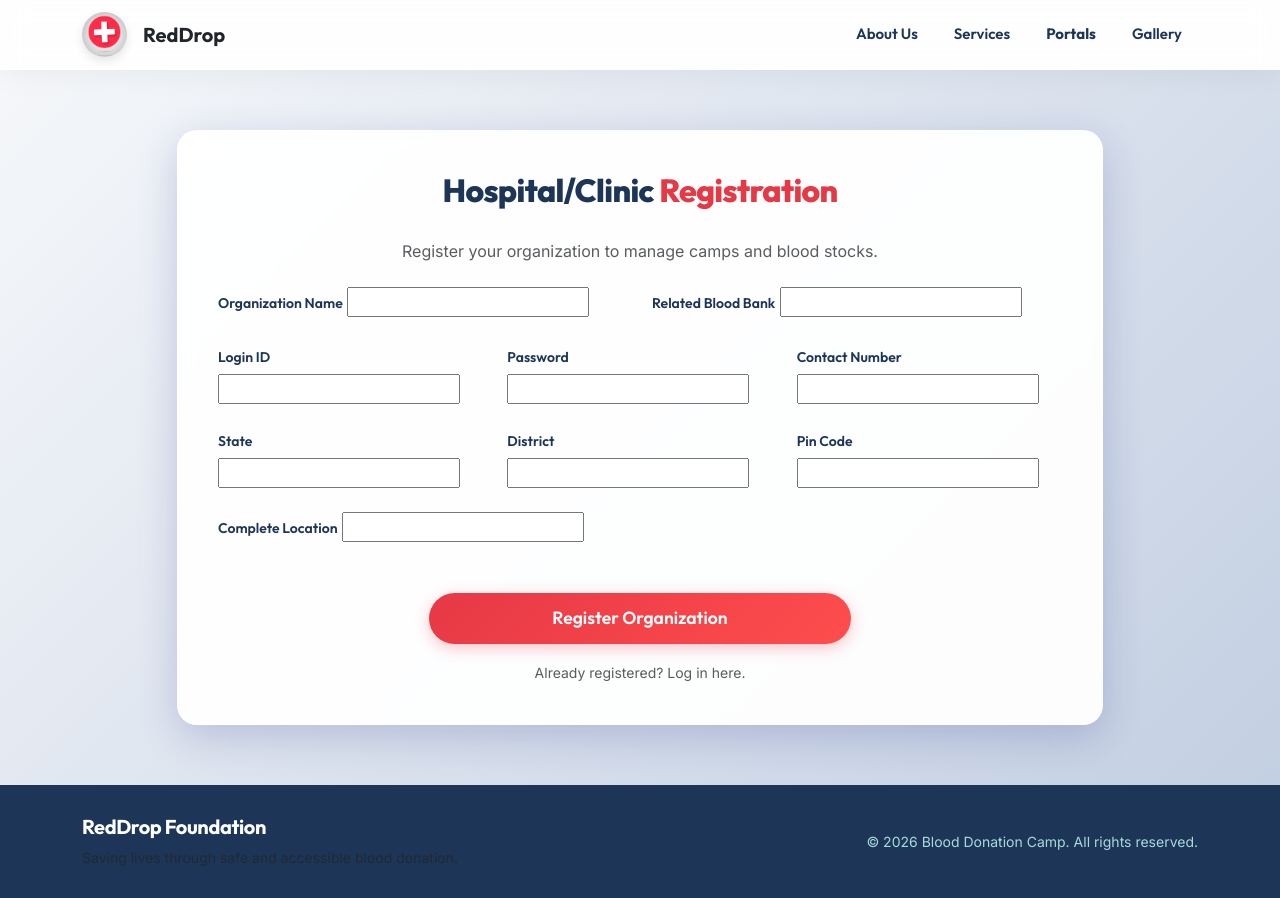
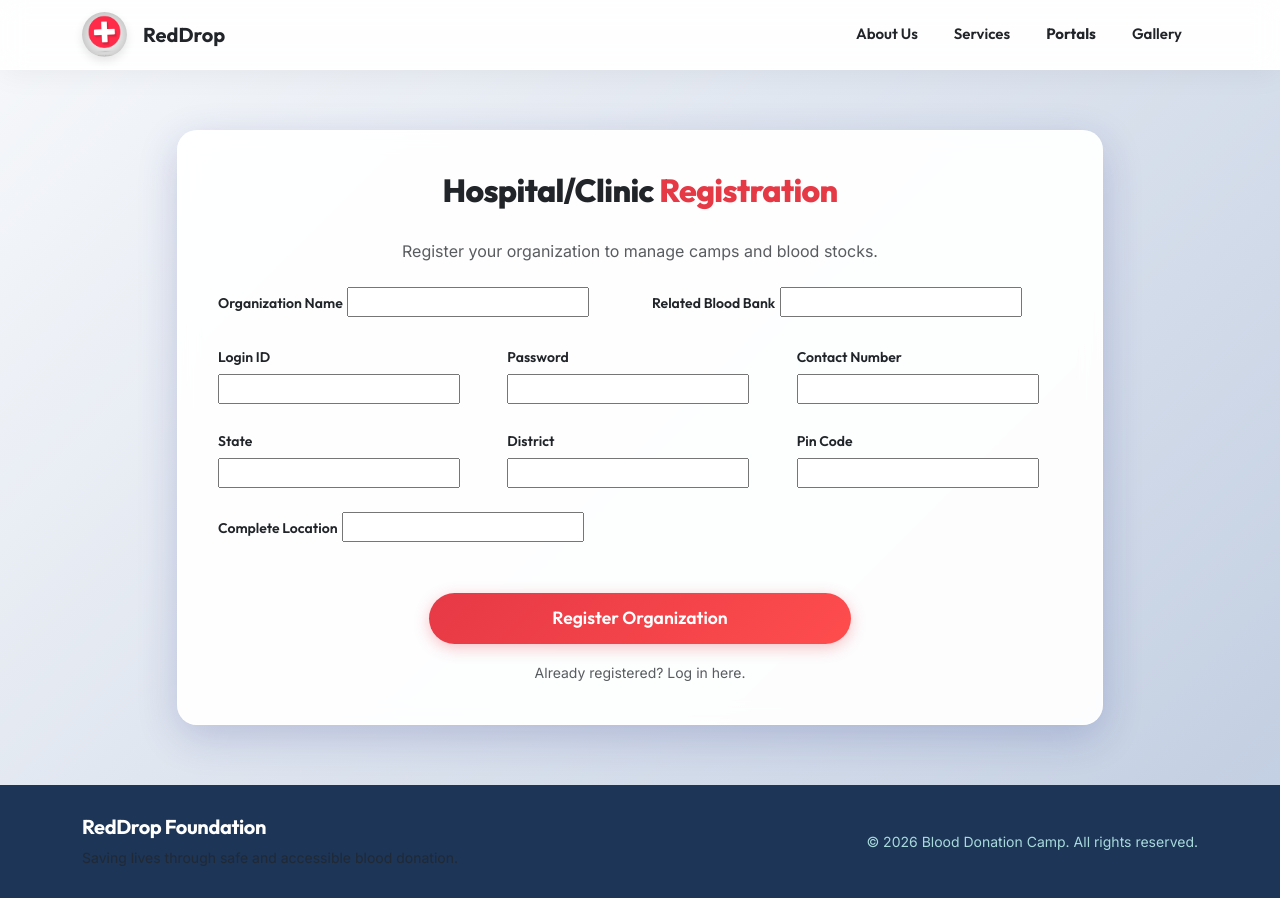
Before and after one commit to amitkumarpatra99/BDMS, a Django app: page /donationapp/hospital/register/ in a window 1280 px wide. Run offline with Django 5.2, Linux system fonts and the light colour scheme.

Commit message:
feat: implement authentication pages for hospital and recipient roles with a new centralized theme configuration.

```diff
--- a/blood_donation_camp/bdweb/static/css/theme.css
+++ b/blood_donation_camp/bdweb/static/css/theme.css
@@ -6,6 +6,7 @@
   --primary-red-hover: #D90429;
   --accent-red: #FF4D4D;
   --dark-navy: #1D3557;
+  --text-dark: #212529;
   --mid-blue: #457B9D;
   --light-blue: #A8DADC;
   --off-white: #F1FAEE;
@@ -29,7 +30,7 @@
 body {
   font-family: var(--font-body);
   background: var(--bg-solid);
-  color: var(--dark-navy);
+  color: var(--text-dark);
   min-height: 100vh;
   display: flex;
   flex-direction: column;
@@ -42,7 +43,7 @@ body {
 h1, h2, h3, h4, h5, h6 {
   font-family: var(--font-display);
   font-weight: 700;
-  color: var(--dark-navy);
+  color: var(--text-dark);
   letter-spacing: -0.02em;
 }
 
@@ -69,7 +70,7 @@ header.glass-header {
 .nav-link {
   font-family: var(--font-display);
   font-weight: 600;
-  color: var(--dark-navy) !important;
+  color: var(--text-dark) !important;
   font-size: 15px;
   padding: 8px 16px !important;
   border-radius: 8px;
@@ -111,7 +112,7 @@ header.glass-header {
   font-family: var(--font-body);
   font-weight: 500;
   font-size: 14px;
-  color: var(--dark-navy);
+  color: var(--text-dark);
   padding: 10px 20px;
   transition: all 0.2s;
 }
@@ -185,7 +186,7 @@ header.glass-header {
 .form-label {
   font-family: var(--font-display);
   font-weight: 600;
-  color: var(--dark-navy);
+  color: var(--text-dark);
   font-size: 14px;
   margin-bottom: 6px;
 }
--- a/blood_donation_camp/bdweb/templates/donationapp/donorlogin.html
+++ b/blood_donation_camp/bdweb/templates/donationapp/donorlogin.html
@@ -45,7 +45,7 @@
     font-family: var(--font-display);
     font-weight: 800;
     font-size: 2rem;
-    color: var(--dark-navy);
+    color: var(--text-dark);
     margin-bottom: 30px;
   }
 
--- a/blood_donation_camp/bdweb/templates/donationapp/home.html
+++ b/blood_donation_camp/bdweb/templates/donationapp/home.html
@@ -89,7 +89,7 @@
   .portal-title {
     font-family: var(--font-display);
     font-weight: 700;
-    color: var(--dark-navy);
+    color: var(--text-dark);
     font-size: 1.25rem;
   }
 
--- a/blood_donation_camp/bdweb/templates/donationapp/hospitallogin.html
+++ b/blood_donation_camp/bdweb/templates/donationapp/hospitallogin.html
@@ -45,7 +45,7 @@
     font-family: var(--font-display);
     font-weight: 800;
     font-size: 2rem;
-    color: var(--dark-navy);
+    color: var(--text-dark);
     margin-bottom: 30px;
   }
 
--- a/blood_donation_camp/bdweb/templates/donationapp/hospitalsignin.html
+++ b/blood_donation_camp/bdweb/templates/donationapp/hospitalsignin.html
@@ -24,7 +24,7 @@
   .form-title {
     font-family: var(--font-display);
     font-weight: 800;
-    color: var(--dark-navy);
+    color: var(--text-dark);
     margin-bottom: 30px;
     text-align: center;
   }
--- a/blood_donation_camp/bdweb/templates/donationapp/recipientlogin.html
+++ b/blood_donation_camp/bdweb/templates/donationapp/recipientlogin.html
@@ -45,7 +45,7 @@
     font-family: var(--font-display);
     font-weight: 800;
     font-size: 2rem;
-    color: var(--dark-navy);
+    color: var(--text-dark);
     margin-bottom: 30px;
   }
 
```
